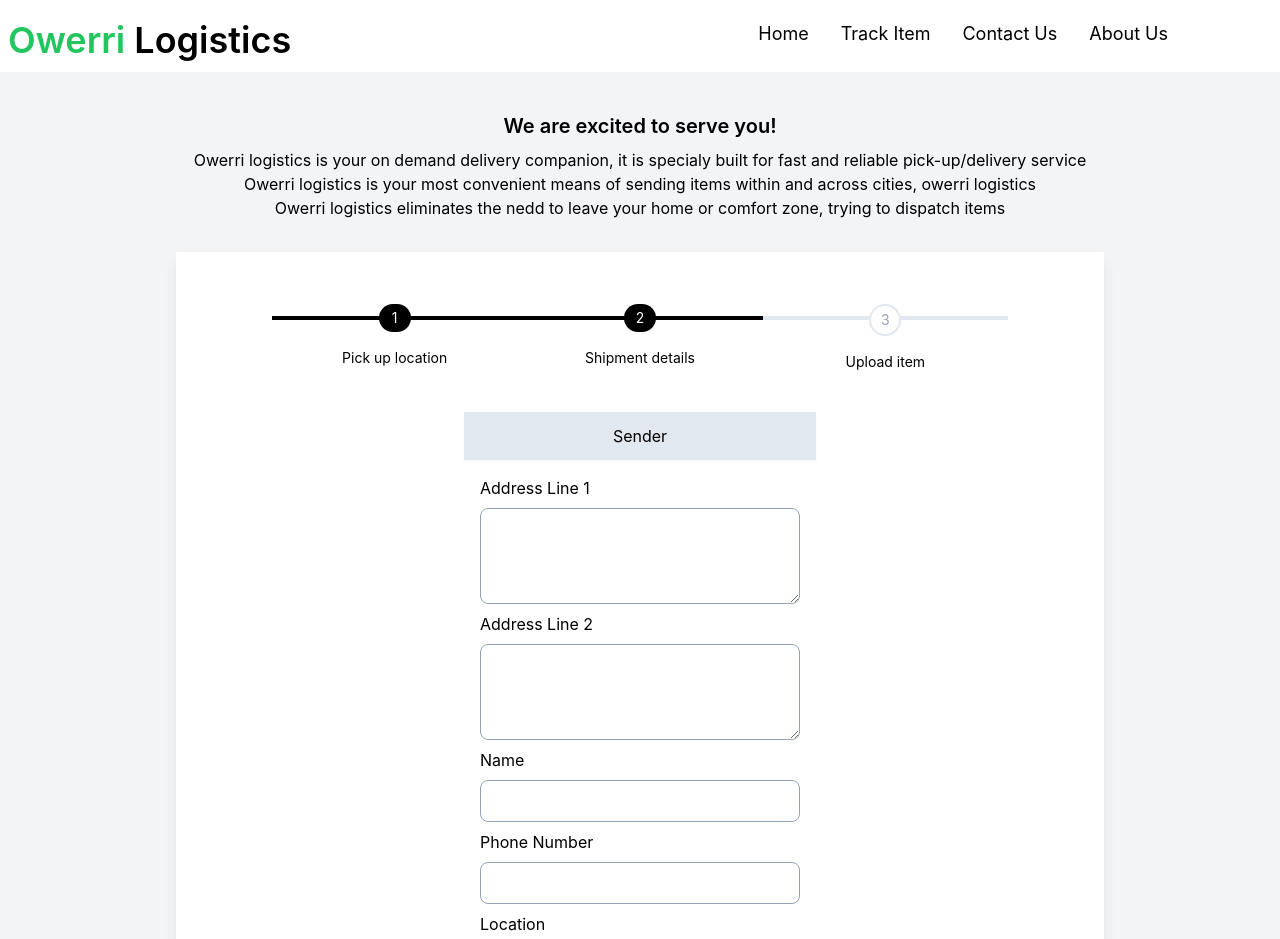
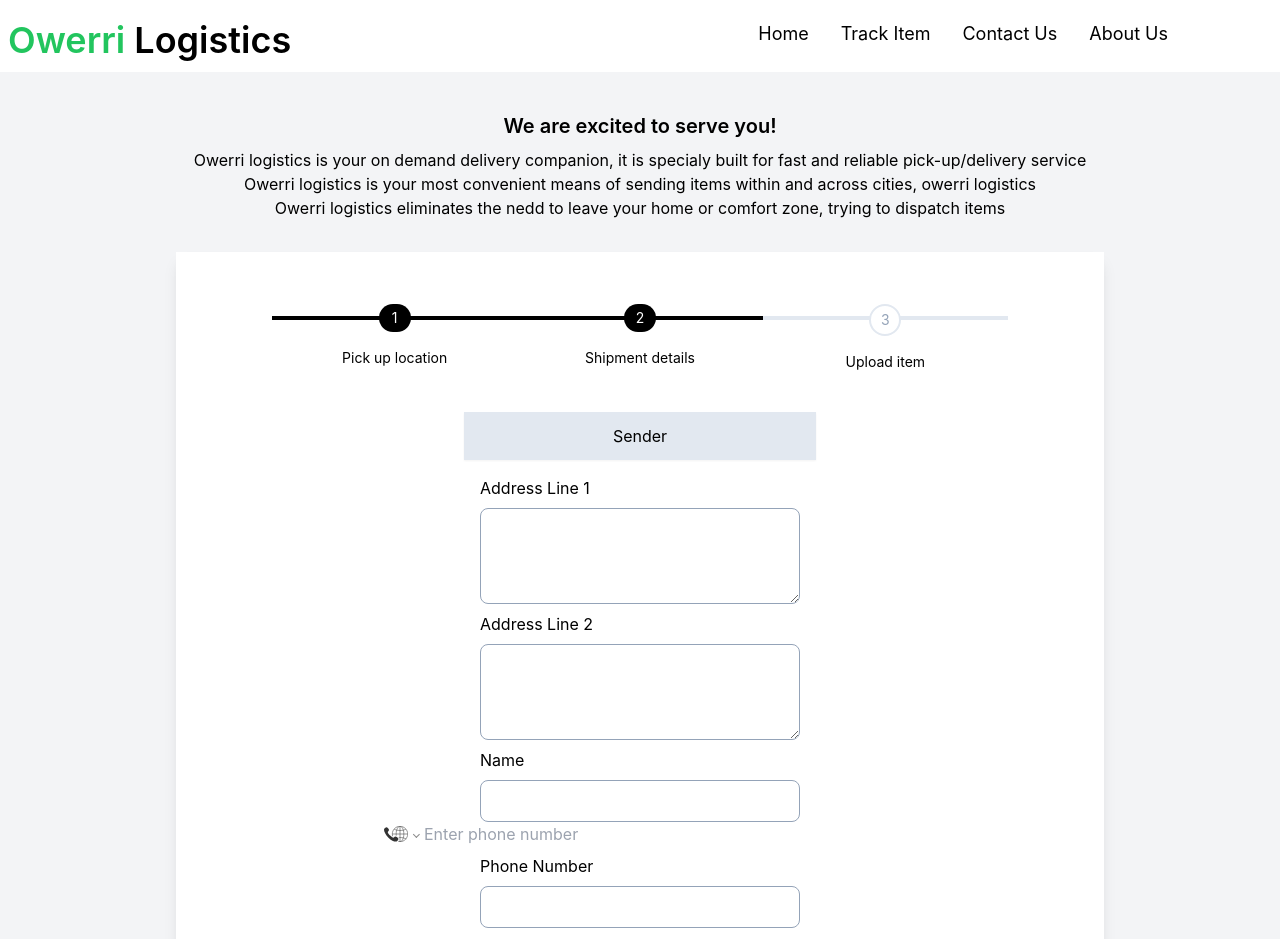
Before and after one commit to TruthTheDeveloper/Owerri-logistics, a Next.js app: page /select/1/shipment in a window 1280 px wide. Shown: the top 939 px of the page. Built offline with nearby package versions, Linux system fonts and the light colour scheme.

Commit message:
19th march 2022

```diff
--- a/components/ShipmentPage/Form.tsx
+++ b/components/ShipmentPage/Form.tsx
@@ -1,10 +1,15 @@
 import type {NextPage} from 'next';
-
+import {useState} from 'react'
+import 'react-phone-number-input/style.css';
+import PhoneInput from 'react-phone-number-input';
 interface Props{
     formType: string,
 }
 
 const Form: NextPage<Props> = ({formType}) => {
+
+    const [value, setValue] = useState<any>(undefined)
+
     return (
         <div className="mx-4 my-6">
             <div className="text-center py-3 bg-slate-200 shadow-sm lg:mx-14 xl:mx-24 2xl:mx-36"><h1>{formType}</h1></div>
@@ -21,6 +26,10 @@ const Form: NextPage<Props> = ({formType}) => {
                     <label className="py-2">Name</label>
                     <input className="py-2 outline-none pl-2 rounded-lg  border-slate-400 border" />
                 </div>
+                                <PhoneInput
+                    placeholder="Enter phone number"
+                    value={value}
+                    onChange={setValue}/>
                 <div className="flex flex-col lg:mx-14 xl:mx-24 2xl:mx-36">
                     <label className="py-2">Phone Number</label>
                     <input className="py-2 outline-none pl-2 rounded-lg  border-slate-400 border" />
--- a/package.json
+++ b/package.json
@@ -17,7 +17,8 @@
     "animate.css": "^4.1.1",
     "next": "12.1.0",
     "react": "17.0.2",
-    "react-dom": "17.0.2"
+    "react-dom": "17.0.2",
+    "react-phone-number-input": "^3.1.47"
   },
   "devDependencies": {
     "@types/node": "17.0.21",
```
Also changed, not shown: 1 other file (tests, documents, lock files or other folders).
